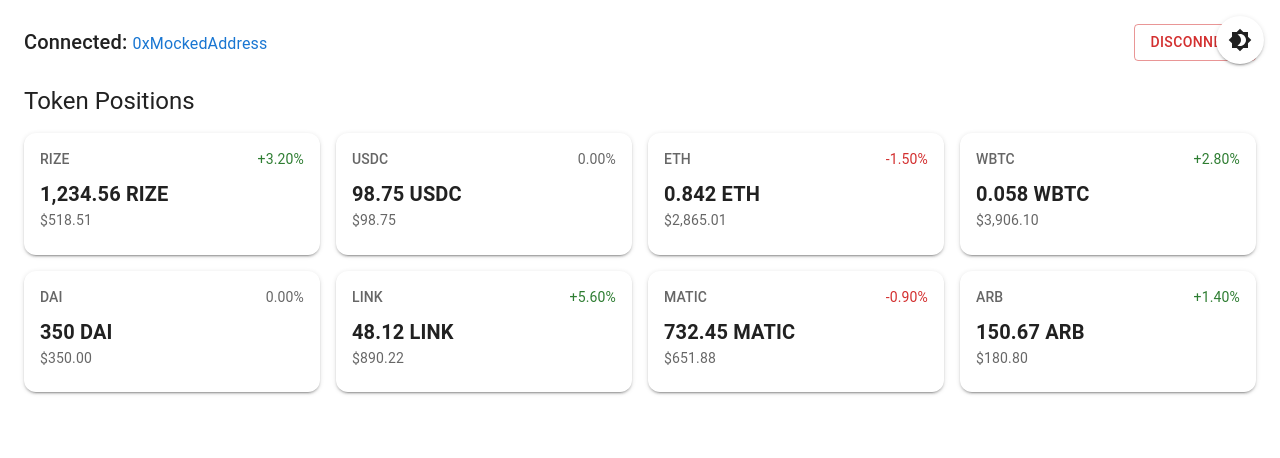
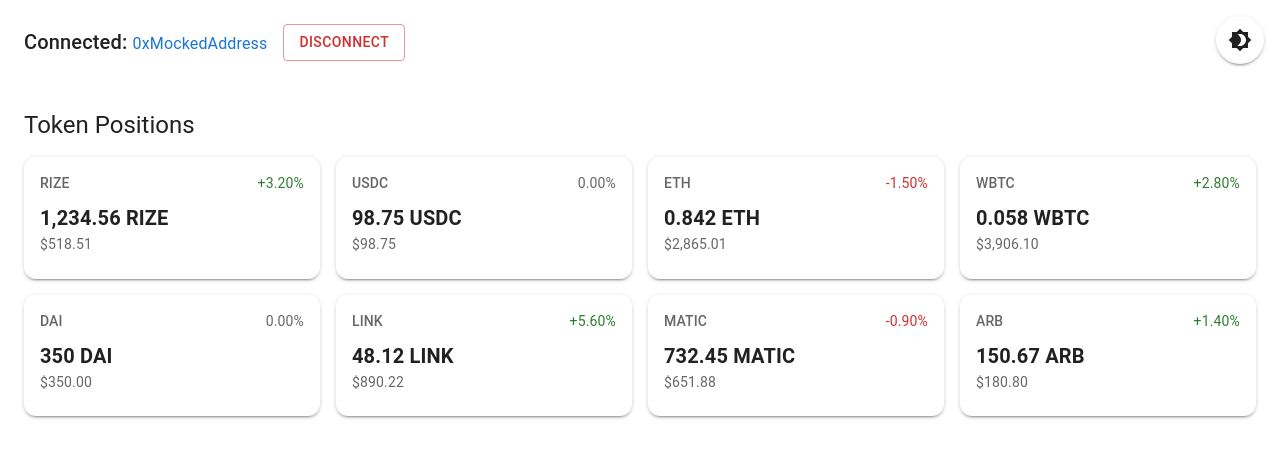
Before and after one commit to alexisnsns/trize_assignment, a Next.js app: page /dashboard in a window 1280 px wide. Both pictures are taken after a click on the button "CONNECT WALLET". Shown: the top 458 px of the page. Built offline with nearby package versions, Linux system fonts and the light colour scheme.

Commit message:
etherscan link;

```diff
--- a/app/dashboard/clientDashboard.tsx
+++ b/app/dashboard/clientDashboard.tsx
@@ -80,15 +80,33 @@ export default function ClientDashboard({
           </Button>
         ) : (
           <>
+            <Box
+              sx={{
+                display: "flex",
+                alignItems: "center",
+                justifyContent: "space-between",
+                mb: 3,
+                flexWrap: "wrap",
+                gap: 2,
+              }}
+            >
               <Typography variant="h6">
                 Connected:{" "}
                 <Typography
-                component="span"
-                sx={{ color: theme.palette.primary.main }}
+                  component="a"
+                  href={`https://etherscan.io/address/0xd8da6bf26964af9d7eed9e03e53415d37aa96045`}
+                  target="_blank"
+                  rel="noopener noreferrer"
+                  sx={{
+                    color: theme.palette.primary.main,
+                    textDecoration: "none",
+                    "&:hover": { textDecoration: "underline" },
+                  }}
                 >
                   {address}
                 </Typography>
               </Typography>
+
               <Button
                 variant="outlined"
                 color="error"
@@ -97,6 +115,7 @@ export default function ClientDashboard({
               >
                 Disconnect
               </Button>
+            </Box>
           </>
         )}
       </Box>
```
Lines whose indentation alone changed are shown as unchanged.
